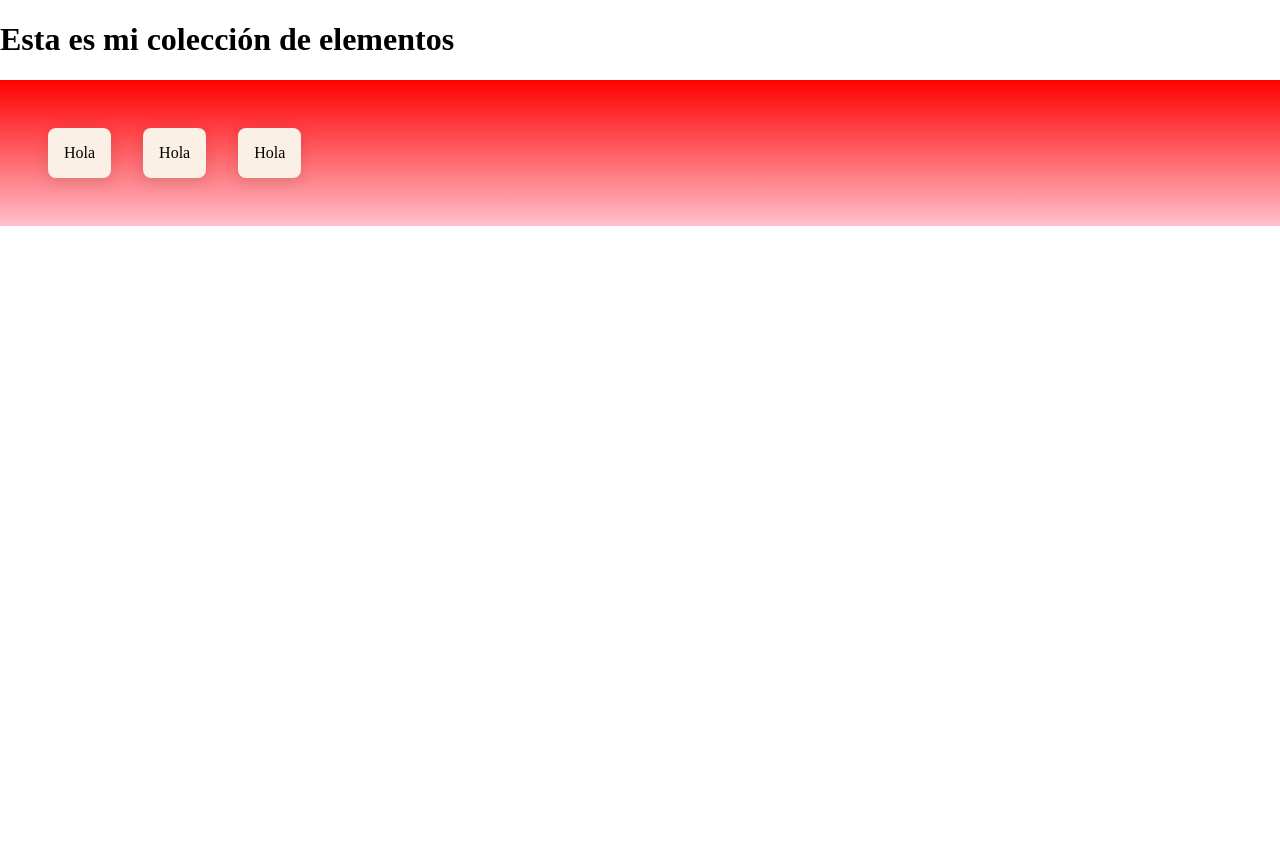
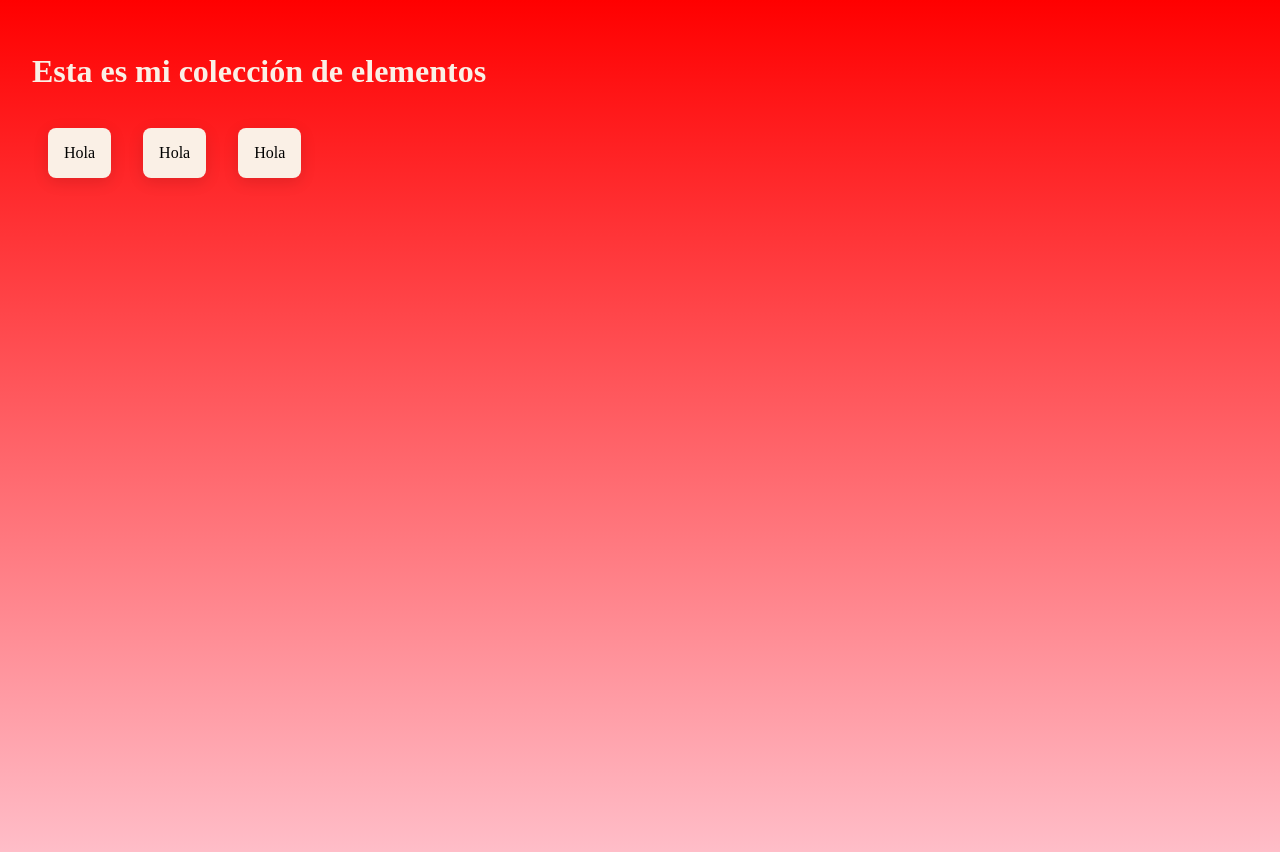
Before and after one commit to bazaescribe/repositorio-prueba, a plain HTML site: page index.html in a window 1280 px wide. Before the commit the page ends 800 px from the top, so only its background shows below. Drawn offline with Linux system fonts and the light colour scheme.

Commit message:
container styles changed
El container tiene una altura de 100vh y el título ahora está adentro de él

```diff
--- a/index.html
+++ b/index.html
@@ -8,9 +8,9 @@
     <link rel="stylesheet" href="style.css">
 </head>
 <body>
+    <div class="container">
         <h1>Esta es mi colección de elementos</h1>
-
-    <div class="container">
+        <div class="element-list">
             <div class="element">
                 Hola
             </div>
@@ -21,5 +21,6 @@
                 Hola
             </div>
         </div>
+    </div>
 </body>
 </html>
--- a/style.css
+++ b/style.css
@@ -6,6 +6,14 @@ body{
 .container{
     background: linear-gradient(red, pink);
     padding: 32px;
+    height: 100vh; /* Viewport height */
+}
+
+.container h1{
+    color: linen;
+}
+
+.element-list{
     display: flex;
 }
 
```
Lines whose indentation alone changed are shown as unchanged.
